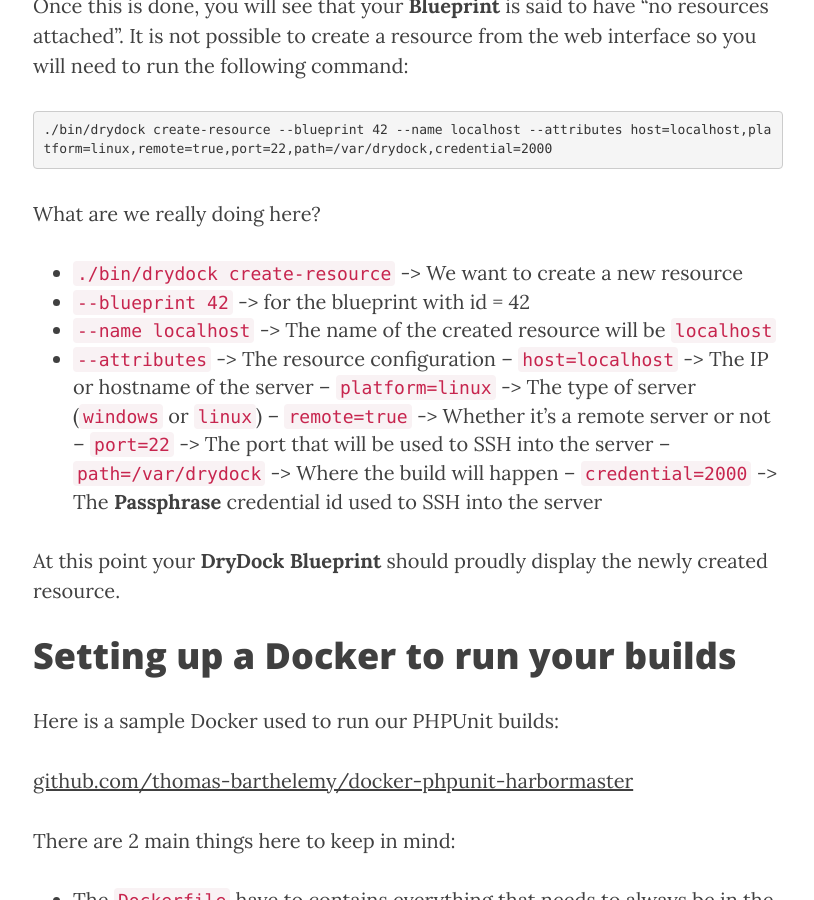
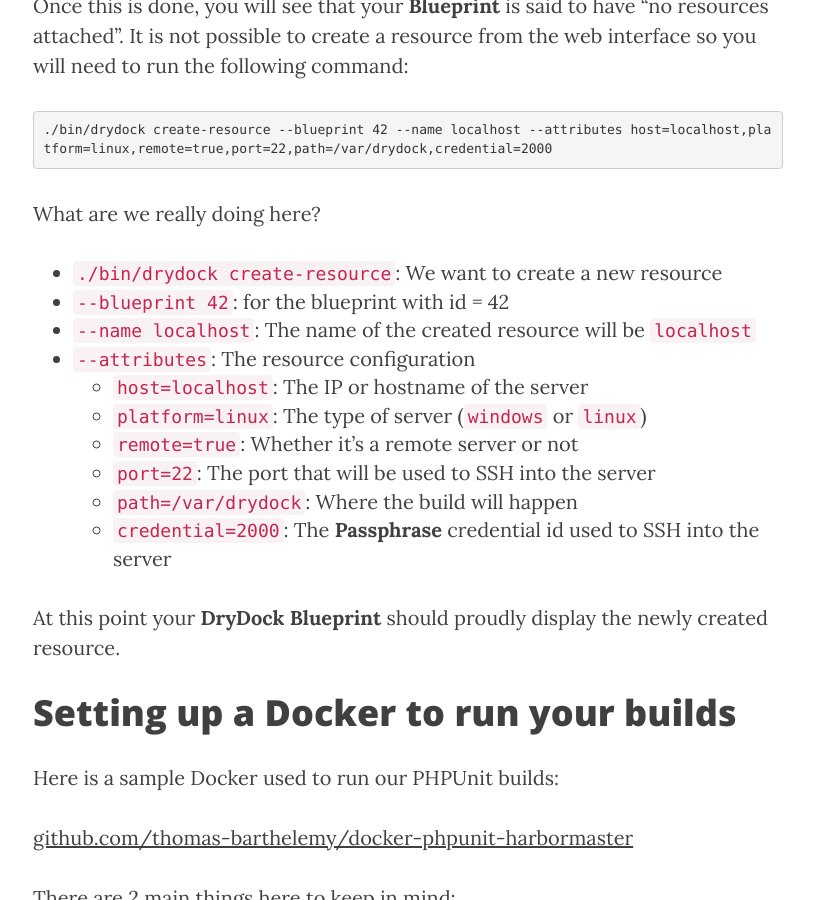
Before and after one commit to thomas-barthelemy/thomas-barthelemy.github.io, a Jekyll site: the page built from _posts/2015-09-11-phpunit-phabricator-drydock-harbormaster.markdown, in a window 1280 px wide and 900 px high, scrolled down 1282 px. Shown: the whole window, without its empty margins (232-1046 px from the left). Built offline with Jekyll 4.4.1, drawn with Linux system fonts in a browser that asks for light colours; nearby versions of some CDN libraries; some of the changed text lies outside the part shown.

Commit message:
updated list style

```diff
--- a/_posts/2015-09-11-phpunit-phabricator-drydock-harbormaster.markdown
+++ b/_posts/2015-09-11-phpunit-phabricator-drydock-harbormaster.markdown
@@ -27,16 +27,16 @@
 
 What are we really doing here?
 
- - `./bin/drydock create-resource` -> We want to create a new resource
- - `--blueprint 42` -> for the blueprint with id = 42
- - `--name localhost` -> The name of the created resource will be `localhost`
- - `--attributes` -> The resource configuration
- -- `host=localhost` -> The IP or hostname of the server
- -- `platform=linux` -> The type of server (`windows` or `linux`)
- -- `remote=true` -> Whether it's a remote server or not
- -- `port=22` -> The port that will be used to SSH into the server
- -- `path=/var/drydock` -> Where the build will happen
- -- `credential=2000` -> The **Passphrase** credential id used to SSH into the server
+ - `./bin/drydock create-resource`: We want to create a new resource
+ - `--blueprint 42`: for the blueprint with id = 42
+ - `--name localhost`: The name of the created resource will be `localhost`
+ - `--attributes`: The resource configuration
+   - `host=localhost`: The IP or hostname of the server
+   - `platform=linux`: The type of server (`windows` or `linux`)
+   - `remote=true`: Whether it's a remote server or not
+   - `port=22`: The port that will be used to SSH into the server
+   - `path=/var/drydock`: Where the build will happen
+   - `credential=2000`: The **Passphrase** credential id used to SSH into the server
 
  At this point your **DryDock Blueprint** should proudly display the newly created resource.
 
@@ -77,7 +77,7 @@
 # Considerations
 
 Right now **DryDock** is in a very early stage and a little extra leg-work might be necessary,
-for example our flow is based on **Differential* code review rather than **Audit** code review
+for example our flow is based on **Differential** code review rather than **Audit** code review
 which means it can not directly be "checked out".
 For that reason the following commands are set right after the lease:
 
```
Also changed, not shown: other parts of _posts/2015-09-11-phpunit-phabricator-drydock-harbormaster.markdown (+3 -3 lines).
